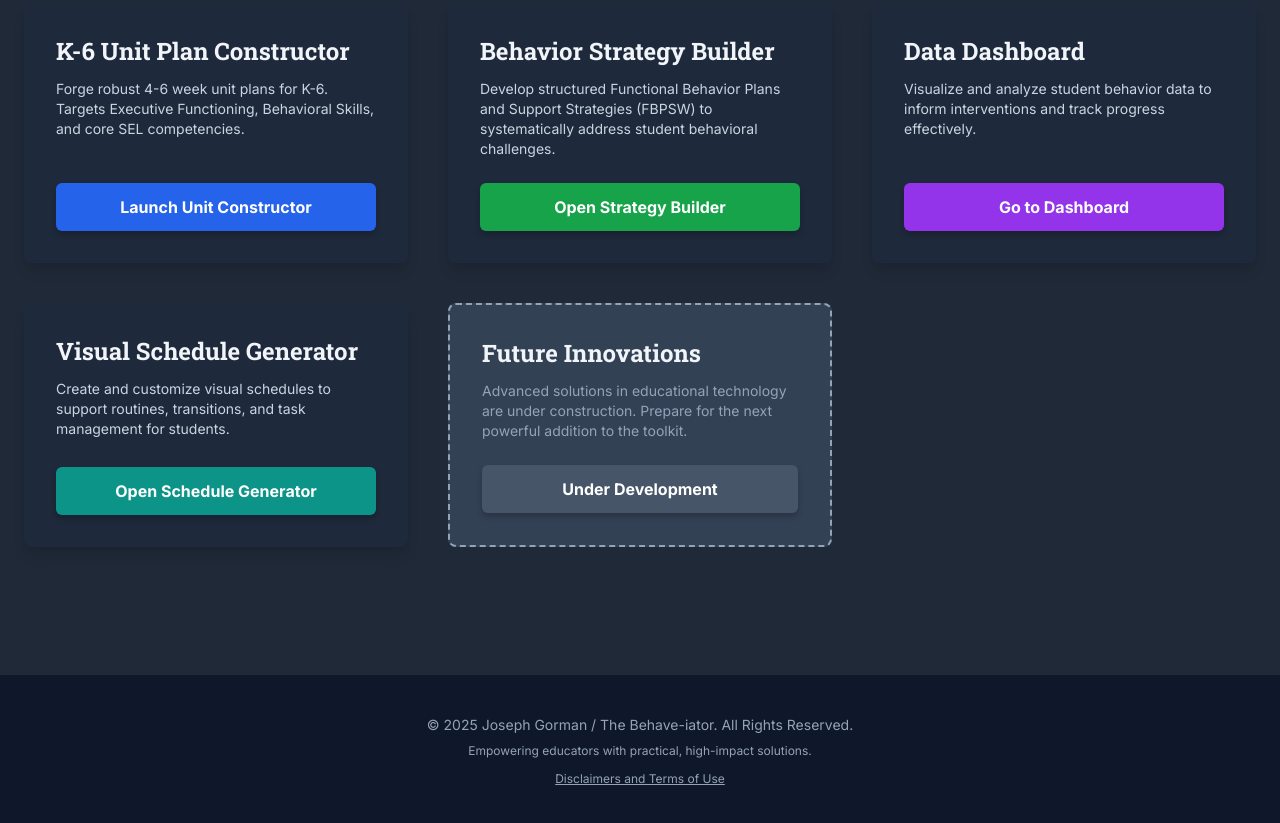
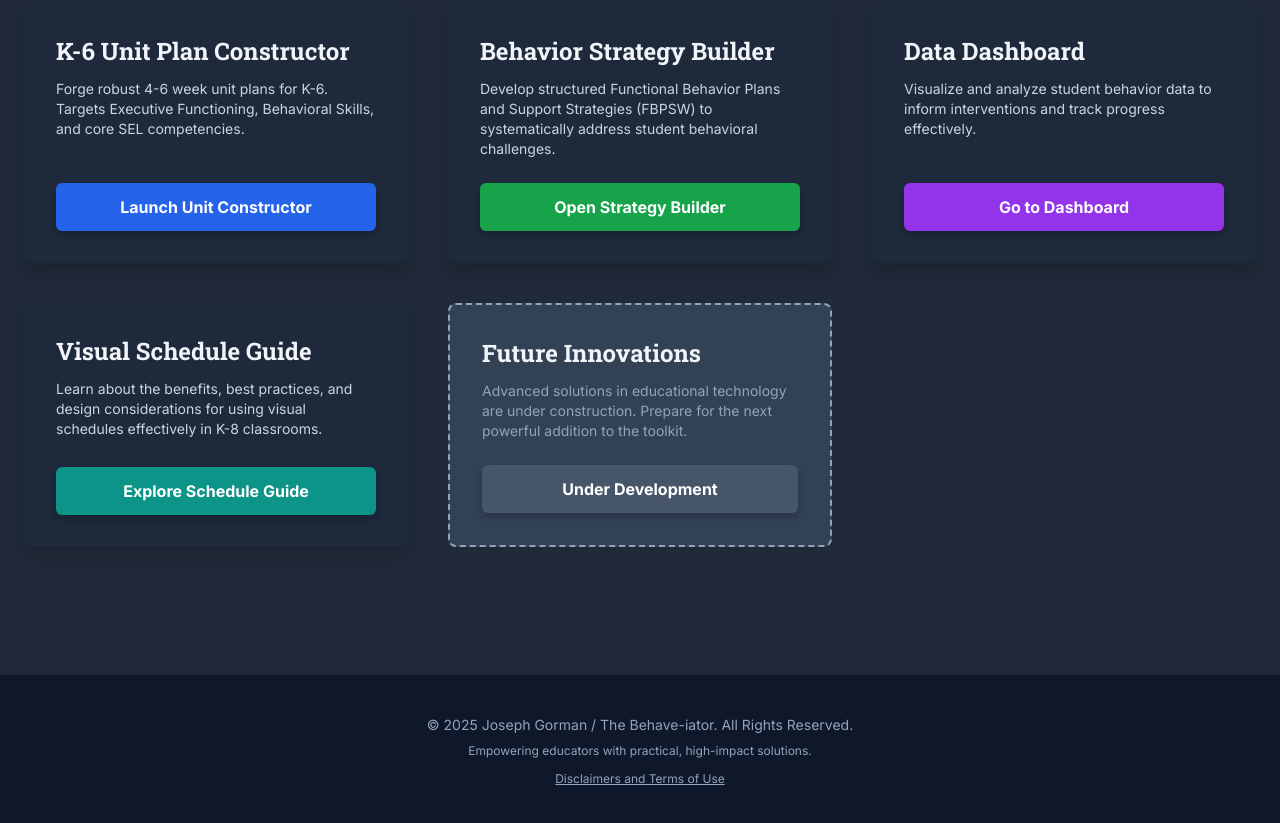
Before and after one commit to jggorman91/behave-iator-hub, a plain HTML site: page index.html in a window 1280 px wide. Shown: the part 567-1390 px from the top of the page. Drawn offline with nearby package versions, Linux system fonts and the light colour scheme.

Commit message:
Update index.html

```diff
--- a/index.html
+++ b/index.html
@@ -108,12 +108,12 @@
             </div>
 
             <div class="tool-card bg-slate-800 rounded-lg shadow-lg overflow-hidden p-6 md:p-8 flex flex-col">
-                <h3 class="text-2xl font-semibold text-slate-100 mb-3 section-title">Visual Schedule Generator</h3>
+                <h3 class="text-2xl font-semibold text-slate-100 mb-3 section-title">Visual Schedule Guide</h3>
                 <p class="text-slate-300 text-sm mb-6 flex-grow">
-                    Create and customize visual schedules to support routines, transitions, and task management for students.
+                    Learn about the benefits, best practices, and design considerations for using visual schedules effectively in K-8 classrooms.
                 </p>
-                <a href="https://jggorman91.github.io/Visual-Schedule-Generator/" class="button-primary mt-auto inline-block bg-teal-600 hover:bg-teal-700 text-white font-bold py-3 px-6 rounded-md text-center transition-colors duration-150 ease-in-out">
-                    Open Schedule Generator
+                <a href="https://jggorman91.github.io/Visual-Schedule-Guide/" class="button-primary mt-auto inline-block bg-teal-600 hover:bg-teal-700 text-white font-bold py-3 px-6 rounded-md text-center transition-colors duration-150 ease-in-out">
+                    Explore Schedule Guide
                 </a>
             </div>
 
```
